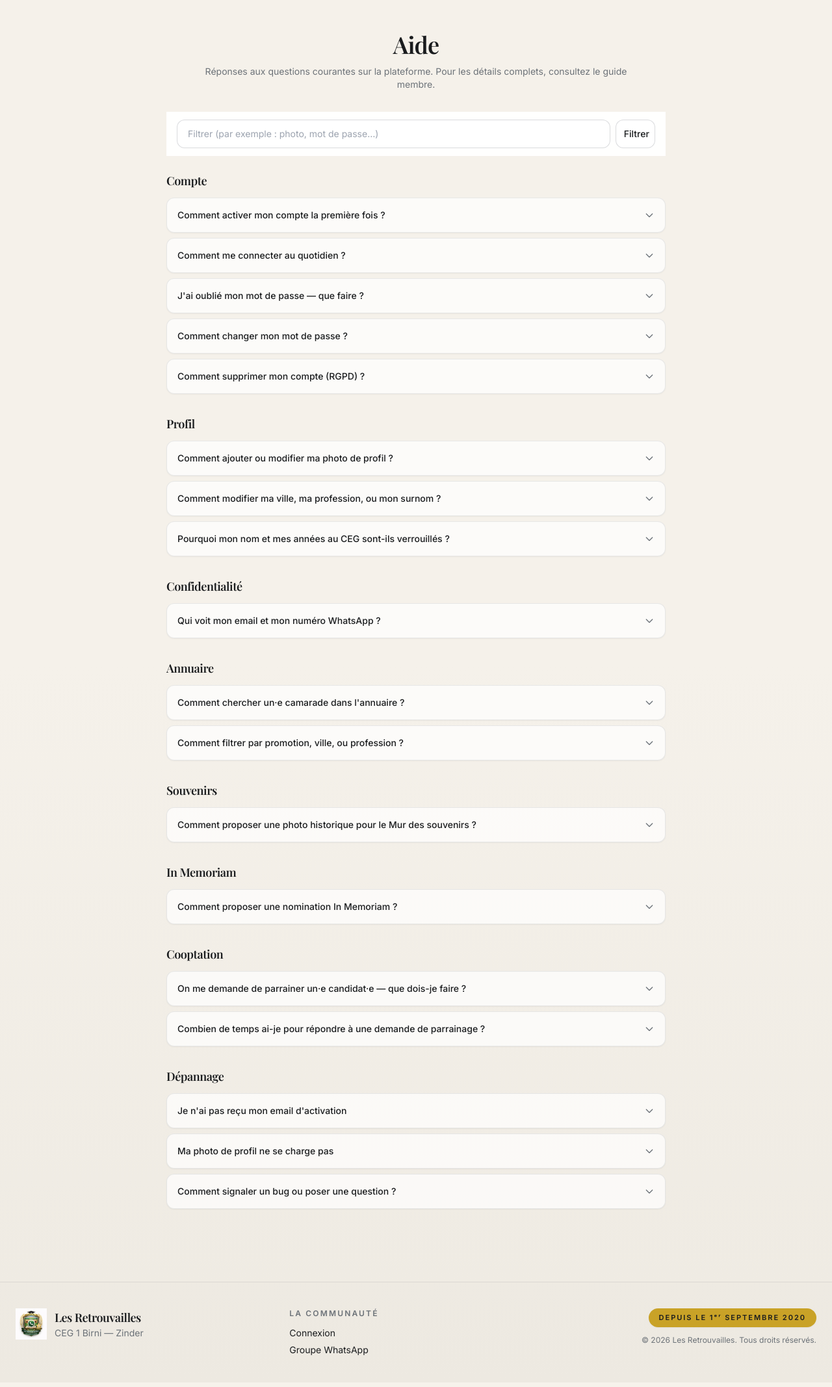
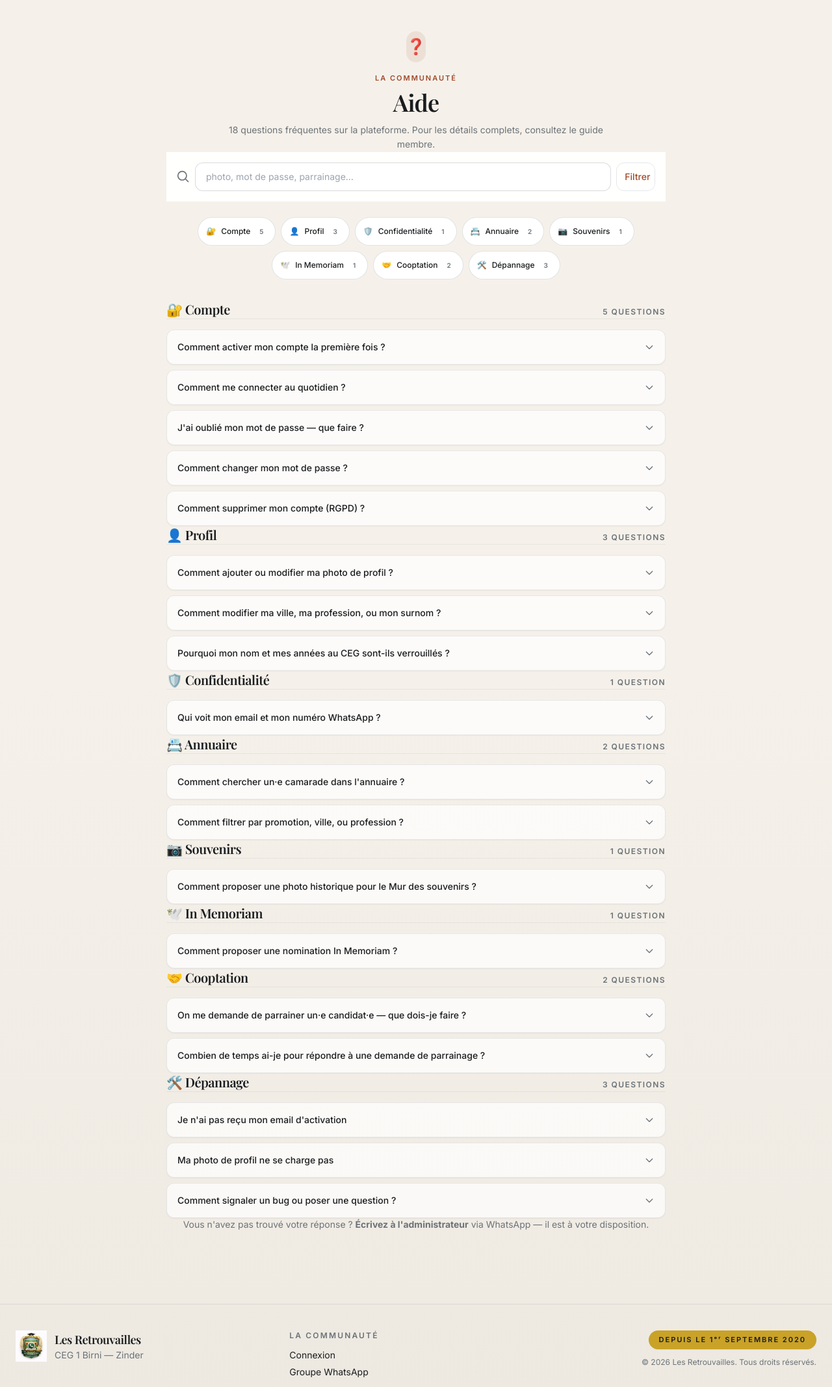
Before and after one commit to bomino/lesretrouvailles, a Django app: page /aide/ in a window 1280 px wide. Shown: the part 81-2215 px from the top of the page at 65% size. Before the commit the page ends 2166 px from the top, so only its background shows below. Run offline with Django 5.2, Linux system fonts and the light colour scheme; style sheets or scripts are compiled from the project's sources; parts of the project's set-up code (start-up, migrations or seed data) failed here and were passed over; some web fonts are replaced.

Commit message:
feat(aide): refresh visual design — hero, quick-jump pills, category icons
The default page now opens with a centered help icon, eyebrow chip, and
title that match the memoriam list and directory hero patterns. Each
category gets a deterministic emoji + in-page anchor slug, surfaced as:

- A wrap-around quick-jump pill row (icon + name + count badge) below
  the search bar that scrolls to the corresponding section. Hidden
  when only one category is present (e.g., a narrow ?q= filter).
- Per-section h2 with the emoji prefix and a count chip on the right.
- Polished accordion cards with a tertiary accent on the open state,
  smoother hover states, and a chevron that rotates and tints on open.
- Related-link chips gain an external-link arrow icon.
- Empty-state gets a friendlier centered icon and a clear "see all" CTA.
- A footer reminder that the admin is reachable on WhatsApp.

Implementation:
- New CATEGORY_META dict in aide/faq.py mapping category to icon + slug.
  Three new tests lock CATEGORY_META in sync with CATEGORIES.
- The view precomputes a list of {name, icon, slug, items} so the
  template avoids brittle dict-lookup gymnastics.
- No new deps; no Tailwind classes outside existing design tokens;
  min-h-tap preserved on every interactive element.

Tests: 16 -> 19 passing in aide/.

Co-Authored-By: Claude Opus 4.7 (1M context) <noreply@anthropic.com>

```diff
--- a/aide/templates/aide/index.html
+++ b/aide/templates/aide/index.html
@@ -5,26 +5,41 @@
 {% endblock %}
 {% block content %}
     <div class="mx-auto max-w-3xl">
-        <header class="mb-8 text-center">
-            <h1 class="font-display text-3xl font-semibold tracking-tight md:text-4xl">{% trans "Aide" %}</h1>
-            <p class="mx-auto mt-3 max-w-2xl text-sm text-secondary">
-                {% trans "Réponses aux questions courantes sur la plateforme. Pour les détails complets, consultez le guide membre." %}
+        {# Hero — centered icon + eyebrow + title + tagline (matches memoriam pattern). #}
+        <header class="mb-10 text-center">
+            <span class="inline-flex h-12 w-12 items-center justify-center rounded-full bg-tertiary/10 text-tertiary text-2xl"
+                  aria-hidden="true">❓</span>
+            <p class="mt-4 text-[11px] font-semibold uppercase tracking-[0.18em] text-tertiary">{% trans "La communauté" %}</p>
+            <h1 class="mt-2 font-display text-3xl font-semibold tracking-tight md:text-4xl">{% trans "Aide" %}</h1>
+            <p class="mx-auto mt-3 max-w-xl text-sm text-secondary leading-relaxed md:text-base">
+                {% blocktrans count counter=all_count %}{{ counter }} question fréquente sur la plateforme. Pour les détails complets, consultez le guide membre.{% plural %}{{ counter }} questions fréquentes sur la plateforme. Pour les détails complets, consultez le guide membre.{% endblocktrans %}
             </p>
         </header>
+        {# Search bar — sticky on mobile so the user can refilter without scrolling back. #}
         <form method="get"
               role="search"
               action="{% url 'aide:index' %}"
-              class="sticky top-[68px] z-10 mb-6 -mx-4 bg-surface/95 px-4 py-3 backdrop-blur-md md:static md:mx-0 md:bg-transparent md:p-0 md:pb-6">
+              class="sticky top-[68px] z-10 mb-6 -mx-4 border-y border-secondary/10 bg-surface/95 px-4 py-3 backdrop-blur-md md:static md:mx-0 md:rounded-2xl md:border md:border-secondary/15 md:bg-base-200/60 md:px-5 md:py-4 md:shadow-sm">
             <label for="aide-q" class="sr-only">{% trans "Filtrer les questions" %}</label>
             <div class="flex items-center gap-2">
+                <span class="hidden md:inline-flex h-5 w-5 items-center justify-center text-secondary"
+                      aria-hidden="true">
+                    <svg viewBox="0 0 24 24"
+                         fill="none"
+                         stroke="currentColor"
+                         stroke-width="2"
+                         class="h-5 w-5">
+                        <path stroke-linecap="round" stroke-linejoin="round" d="M21 21l-4.3-4.3M10 18a8 8 0 110-16 8 8 0 010 16z" />
+                    </svg>
+                </span>
                 <input id="aide-q"
                        type="search"
                        name="q"
                        value="{{ q }}"
-                       placeholder="{% trans 'Filtrer (par exemple : photo, mot de passe…)' %}"
+                       placeholder="{% trans 'photo, mot de passe, parrainage…' %}"
                        class="w-full rounded-lg border border-secondary/25 bg-surface px-4 py-2 min-h-tap text-sm focus:border-tertiary/60 focus:outline-none focus:ring-2 focus:ring-tertiary/30">
                 <button type="submit"
-                        class="inline-flex items-center rounded-lg border border-secondary/25 bg-surface px-3 py-2 min-h-tap min-w-tap text-sm font-medium hover:border-tertiary/40 hover:text-tertiary transition">
+                        class="inline-flex items-center rounded-lg border border-tertiary/40 bg-tertiary/5 px-3 py-2 min-h-tap min-w-tap text-sm font-medium text-tertiary hover:bg-tertiary/10 transition">
                     {% trans "Filtrer" %}
                 </button>
                 {% if q %}
@@ -35,31 +50,59 @@
             </div>
         </form>
         {% if total_count == 0 %}
-            <div class="rounded-2xl border border-secondary/15 bg-surface/70 p-8 text-center shadow-sm">
-                <p class="text-base font-medium">{% trans "Aucune question ne correspond à votre recherche." %}</p>
-                <p class="mt-2 text-sm text-secondary">
-                    {% blocktrans %}Pour plus de détails, consultez le <a href="https://github.com/Bomino/lesretrouvailles/blob/main/docs/guides/guide_membre.md" class="underline hover:text-tertiary">guide membre complet</a> ou écrivez à l'administrateur via WhatsApp.{% endblocktrans %}
+            {# Empty-state — friendlier copy, centered icon. #}
+            <div class="rounded-2xl border border-secondary/15 bg-surface/70 p-10 text-center shadow-sm">
+                <span class="inline-flex h-12 w-12 items-center justify-center rounded-full bg-secondary/10 text-secondary text-2xl"
+                      aria-hidden="true">🔎</span>
+                <p class="mt-4 text-base font-medium">{% trans "Aucune question ne correspond à votre recherche." %}</p>
+                <p class="mx-auto mt-2 max-w-md text-sm text-secondary">
+                    {% blocktrans %}Pour plus de détails, consultez le <a href="https://github.com/Bomino/lesretrouvailles/blob/main/docs/guides/guide_membre.md" class="underline hover:text-tertiary">guide membre complet</a>, ou écrivez à l'administrateur via WhatsApp.{% endblocktrans %}
                 </p>
-                <p class="mt-4">
+                <p class="mt-6">
                     <a href="{% url 'aide:index' %}"
-                       class="inline-flex items-center rounded-lg border border-secondary/25 bg-surface px-4 py-2 min-h-tap text-sm font-medium hover:border-tertiary/40 hover:text-tertiary transition">
+                       class="inline-flex items-center rounded-lg border border-tertiary/40 bg-tertiary/5 px-4 py-2 min-h-tap text-sm font-medium text-tertiary hover:bg-tertiary/10 transition">
                         {% trans "Voir toutes les questions" %}
                     </a>
                 </p>
             </div>
         {% else %}
-            <div class="space-y-8">
-                {% for category, items in grouped_entries.items %}
-                    <section aria-labelledby="cat-{{ forloop.counter }}">
-                        <h2 id="cat-{{ forloop.counter }}"
-                            class="mb-3 font-display text-lg font-semibold tracking-tight">{{ category }}</h2>
+            {# Quick-jump pills — one per category present, scroll to anchor on tap. #}
+            {% if sections|length > 1 %}
+                <nav class="mb-8 -mx-1 flex flex-wrap justify-center gap-2"
+                     aria-label="{% trans 'Catégories' %}">
+                    {% for section in sections %}
+                        <a href="#cat-{{ section.slug }}"
+                           class="inline-flex items-center gap-2 rounded-full border border-secondary/20 bg-surface px-3 py-1.5 min-h-tap text-xs font-medium hover:border-tertiary/40 hover:text-tertiary transition">
+                            <span aria-hidden="true">{{ section.icon }}</span>
+                            <span>{{ section.name }}</span>
+                            <span class="rounded-full bg-base-300/60 px-1.5 text-[10px] font-semibold text-secondary"
+                                  aria-label="{% blocktrans count counter=section.items|length %}{{ counter }} question{% plural %}{{ counter }} questions{% endblocktrans %}">{{ section.items|length }}</span>
+                        </a>
+                    {% endfor %}
+                </nav>
+            {% endif %}
+            <div class="space-y-10">
+                {% for section in sections %}
+                    <section id="cat-{{ section.slug }}"
+                             aria-labelledby="cat-h-{{ forloop.counter }}"
+                             class="scroll-mt-32 md:scroll-mt-24">
+                        <header class="mb-4 flex items-baseline justify-between gap-3 border-b border-secondary/10 pb-2">
+                            <h2 id="cat-h-{{ forloop.counter }}"
+                                class="font-display text-lg font-semibold tracking-tight md:text-xl">
+                                <span class="mr-2" aria-hidden="true">{{ section.icon }}</span>
+                                {{ section.name }}
+                            </h2>
+                            <span class="text-xs font-semibold uppercase tracking-[0.12em] text-secondary">
+                                {% blocktrans count counter=section.items|length %}{{ counter }} question{% plural %}{{ counter }} questions{% endblocktrans %}
+                            </span>
+                        </header>
                         <ul class="space-y-2">
-                            {% for entry, answer_html in items %}
+                            {% for entry, answer_html in section.items %}
                                 <li>
-                                    <details class="group rounded-xl border border-secondary/15 bg-surface/70 shadow-sm transition open:border-tertiary/30">
+                                    <details class="group rounded-xl border border-secondary/15 bg-surface/70 shadow-sm transition open:border-tertiary/40 open:bg-surface open:shadow-md hover:border-secondary/30">
                                         <summary class="flex cursor-pointer items-center justify-between gap-3 rounded-xl px-4 py-3 min-h-tap text-sm font-medium hover:text-tertiary md:px-5 md:py-4 md:text-base">
-                                            <span>{{ entry.question }}</span>
-                                            <svg class="h-4 w-4 shrink-0 text-secondary transition group-open:rotate-180"
+                                            <span class="flex-1">{{ entry.question }}</span>
+                                            <svg class="h-4 w-4 shrink-0 text-secondary transition group-open:rotate-180 group-open:text-tertiary"
                                                  viewBox="0 0 24 24"
                                                  fill="none"
                                                  stroke="currentColor"
@@ -69,13 +112,25 @@
                                             </svg>
                                         </summary>
                                         <div class="border-t border-secondary/10 px-4 py-4 text-sm leading-relaxed md:px-5 md:py-5 md:text-[15px]">
-                                            <div class="prose prose-sm max-w-none text-primary">{{ answer_html|safe }}</div>
+                                            <div class="prose prose-sm max-w-none text-primary [&_a]:text-tertiary [&_a]:underline hover:[&_a]:text-tertiary/80">
+                                                {{ answer_html|safe }}
+                                            </div>
                                             {% if entry.related_links %}
                                                 <ul class="mt-4 flex flex-wrap gap-2">
                                                     {% for label, url in entry.related_links %}
                                                         <li>
                                                             <a href="{{ url }}"
-                                                               class="inline-flex items-center rounded-lg border border-secondary/25 bg-surface px-3 py-1.5 min-h-tap text-xs font-medium hover:border-tertiary/40 hover:text-tertiary transition">{{ label }}</a>
+                                                               class="inline-flex items-center gap-1.5 rounded-lg border border-secondary/25 bg-surface px-3 py-1.5 min-h-tap text-xs font-medium hover:border-tertiary/40 hover:text-tertiary transition">
+                                                                <svg class="h-3.5 w-3.5"
+                                                                     viewBox="0 0 24 24"
+                                                                     fill="none"
+                                                                     stroke="currentColor"
+                                                                     stroke-width="2"
+                                                                     aria-hidden="true">
+                                                                    <path stroke-linecap="round" stroke-linejoin="round" d="M14 5l7 7m0 0l-7 7m7-7H3" />
+                                                                </svg>
+                                                                {{ label }}
+                                                            </a>
                                                         </li>
                                                     {% endfor %}
                                                 </ul>
@@ -88,6 +143,10 @@
                     </section>
                 {% endfor %}
             </div>
+            {# Footer copy — invitation to write to the admin if FAQ wasn't enough. #}
+            <p class="mt-12 text-center text-sm text-secondary">
+                {% blocktrans %}Vous n'avez pas trouvé votre réponse ? <strong>Écrivez à l'administrateur</strong> via WhatsApp — il est à votre disposition.{% endblocktrans %}
+            </p>
         {% endif %}
     </div>
 {% endblock %}
--- a/aide/views.py
+++ b/aide/views.py
@@ -17,7 +17,7 @@ from django.shortcuts import render
 
 from members.models import AuditLog
 
-from .faq import CATEGORIES, FAQ_ENTRIES, FAQEntry
+from .faq import CATEGORIES, CATEGORY_META, FAQ_ENTRIES, FAQEntry
 
 Q_TRUNCATE_CHARS = 80
 
@@ -49,14 +49,25 @@ def _filter_entries(q: str) -> list[FAQEntry]:
     ]
 
 
-def _group_by_category(
-    entries: list[FAQEntry],
-) -> OrderedDict[str, list[tuple[FAQEntry, str]]]:
-    """Preserve CATEGORIES order; pair each entry with its rendered HTML; drop empty categories."""
-    grouped: OrderedDict[str, list[tuple[FAQEntry, str]]] = OrderedDict((c, []) for c in CATEGORIES)
+def _group_by_category(entries: list[FAQEntry]) -> list[dict]:
+    """Preserve CATEGORIES order; pair each entry with its rendered HTML; drop empty categories.
+
+    Returns a list shaped for template rendering, one dict per non-empty category:
+    ``{"name": str, "icon": str, "slug": str, "items": [(FAQEntry, html), ...]}``.
+    """
+    buckets: OrderedDict[str, list[tuple[FAQEntry, str]]] = OrderedDict((c, []) for c in CATEGORIES)
     for e in entries:
-        grouped[e.category].append((e, _ANSWER_HTML[e.slug]))
-    return OrderedDict((c, items) for c, items in grouped.items() if items)
+        buckets[e.category].append((e, _ANSWER_HTML[e.slug]))
+    return [
+        {
+            "name": name,
+            "icon": CATEGORY_META[name]["icon"],
+            "slug": CATEGORY_META[name]["slug"],
+            "items": items,
+        }
+        for name, items in buckets.items()
+        if items
+    ]
 
 
 def _log_no_results(request: HttpRequest, q: str) -> None:
@@ -80,14 +91,14 @@ def aide_view(request: HttpRequest) -> HttpResponse:
     entries = _filter_entries(q)
     if q and not entries:
         _log_no_results(request, q)
-    grouped = _group_by_category(entries)
+    sections = _group_by_category(entries)
     return render(
         request,
         "aide/index.html",
         {
             "q": q,
-            "grouped_entries": grouped,
+            "sections": sections,
             "total_count": len(entries),
-            "categories": CATEGORIES,
+            "all_count": len(FAQ_ENTRIES),
         },
     )
```
Also changed, not shown: aide/faq.py (+15 -0 lines), aide/tests/test_faq_content.py (+22 -1 lines).
